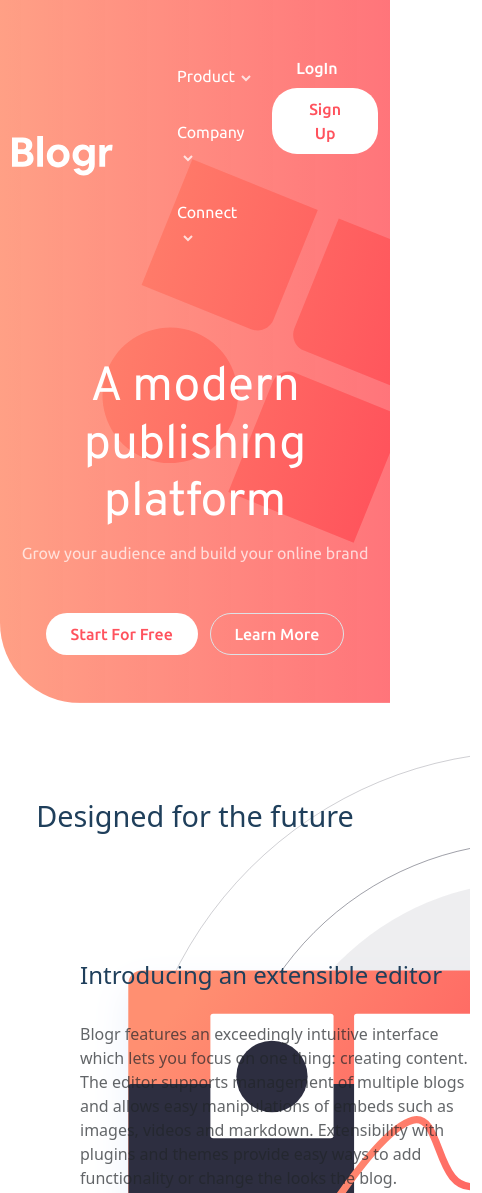
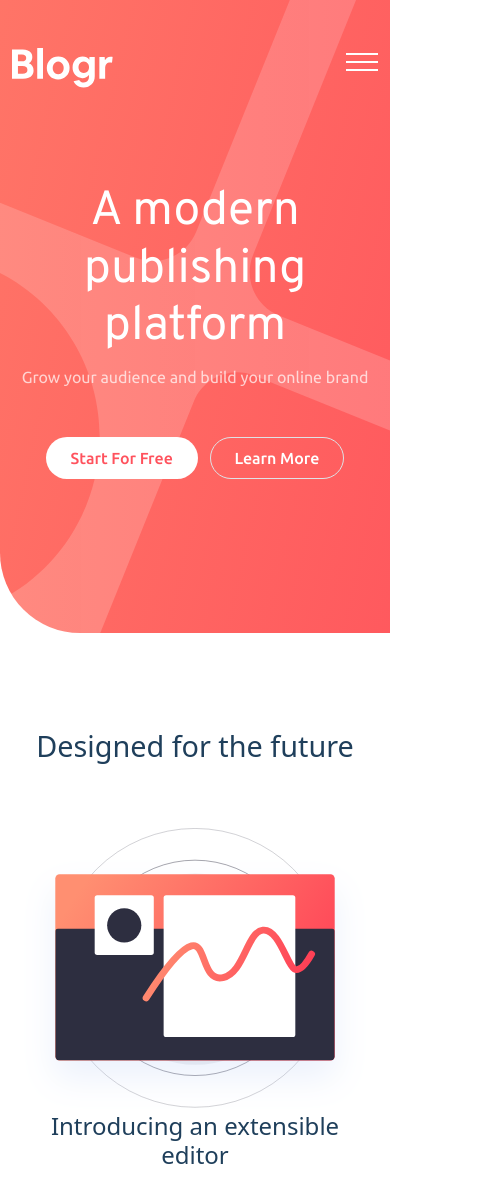
Before and after one commit to osas2211/Blogr, a website: page index.html in a window 390 px wide. Shown: the top 1193 px of the page, 482 px wide, since content can reach past the window. Drawn offline with nearby package versions, Linux system fonts and the light colour scheme.

Commit message:
header and design section

```diff
--- a/css/style.css
+++ b/css/style.css
@@ -135,3 +135,33 @@
     margin-bottom: 8rem; }
   .info-design .info-design--imgMobile {
     display: none; }
+
+@media (max-width: 1100px) {
+  .header {
+    background-size: 380vw;
+    background-position: center;
+    min-height: 75vh; }
+  .info-design {
+    text-align: center;
+    overflow-x: hidden; }
+    .info-design .wrap {
+      margin-left: 0;
+      width: 90%;
+      margin: auto;
+      overflow-x: hidden; }
+    .info-design .info-design--imgDesktop {
+      display: none; }
+    .info-design .info-design--imgMobile {
+      display: block; }
+      .info-design .info-design--imgMobile img {
+        width: 100%; }
+    .info-design h3 {
+      margin-bottom: 4rem; } }
+
+@media (max-width: 600px) {
+  .header__nav--list, .header .user {
+    display: none; }
+  .header .hamburger {
+    display: block; }
+  .wrap {
+    width: 95%; } }
```
